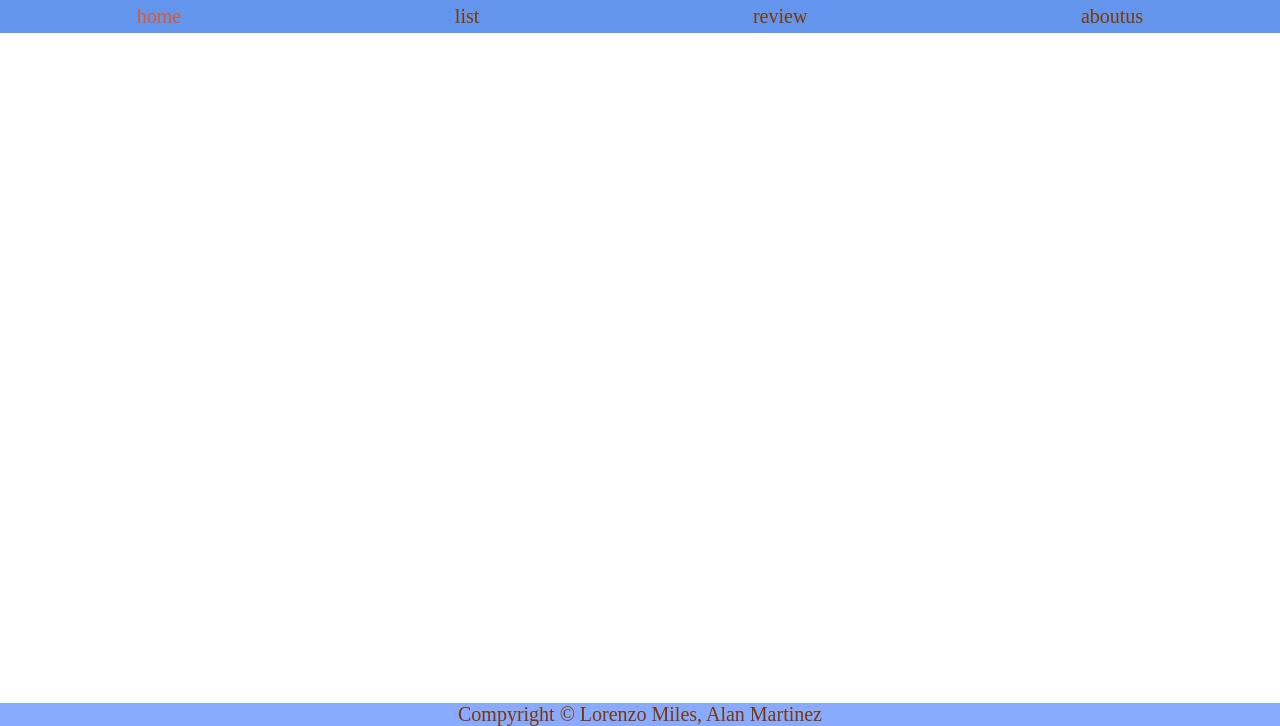
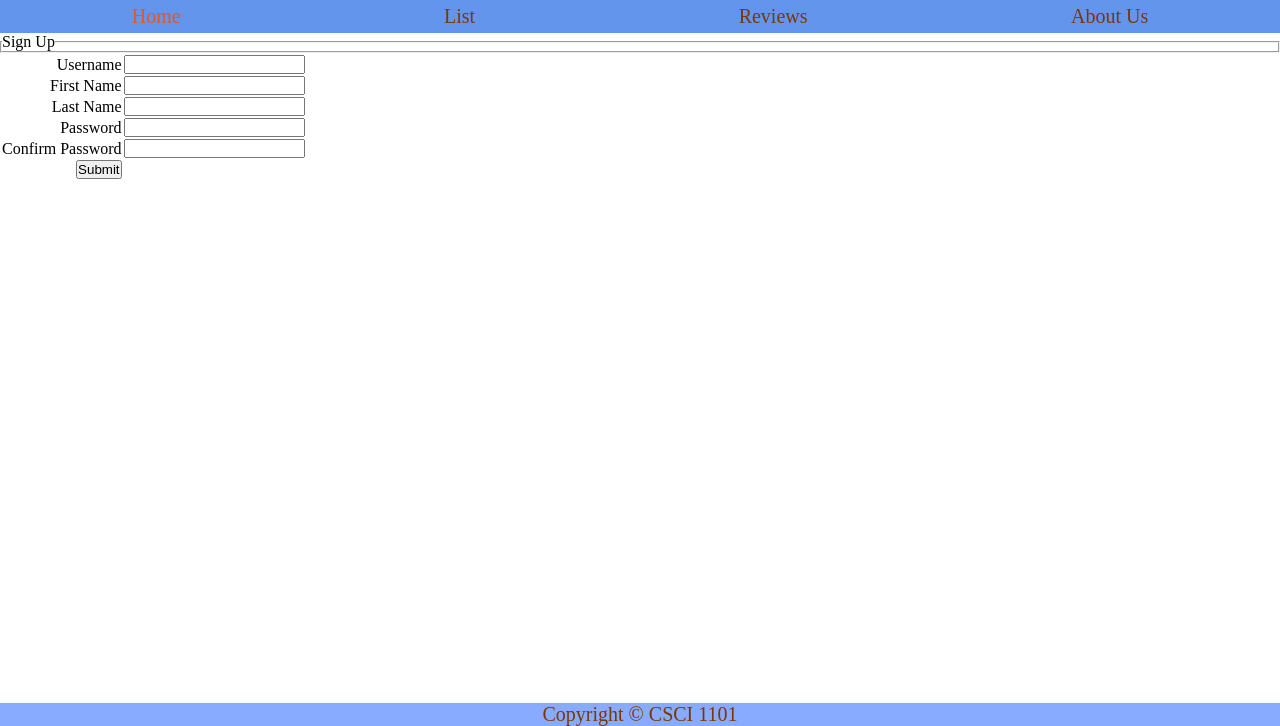
Before and after one commit to LorenzoMiles/LorenzoMiles.github.io, a plain HTML site: page index.html in a window 1280 px wide. Shown: the part 74-800 px from the top of the page. Drawn offline with Linux system fonts and the light colour scheme.

Commit message:
active changed

```diff
--- a/index.html
+++ b/index.html
@@ -1,7 +1,8 @@
 <html>
     <head>
-<title>Home</title>
-<link rel="stylesheet" href="styles.css">
+        <title>Home</title>
+        <link rel="stylesheet" href="styles.css"/>
+
     </head>
     <body>
         <header>
@@ -9,14 +10,46 @@
                 <h1>Music Review</h1>
             </div>
             <ul class="nav-bar">
-                <li><a class="active" href="index.html">home</a></li>
-                <li><a href="list.html">list</a></li>
-                <li><a href="reviews.html">review</a></li>
-                <li><a href="aboutus.html">aboutus</a></li>
+                <li><a class="active" href="index.html">Home</a></li>
+                <li><a href= "list.html">List</a></li>
+                <li><a href="cats.html">Reviews</a></li>
+                <li><a href="aboutUs.html">About Us</a></li>
             </ul>
         </header>
+        <div class="content">
+            <form>
+                <fieldset>
+                    <legend>Sign Up</legend>
+                </fieldset>
+                <table>
+                    <tr>
+                <td align="right"><label>Username</label></td>
+                <td> <Input type="text"/><br/></td>
+            </tr>
+            <tr>
+                <td align="right"><label> First Name </label></td>
+                <td><Input type="text"/><br></td>
+            </tr>
+            <tr>
+                <td align="right"><label> Last Name </label></td>
+                <td><Input type="text"/><br/></td>
+            </tr>
+            <tr>
+                <td align="right"><label> Password </label></td>
+                <td><Input type="password"/><br/></td>
+            </tr>
+            <tr>
+                <td align="right"><label> Confirm Password </label></td>
+                <td><Input type="password"/><br/></td>
+            </tr>
+            <tr>
+                <td align="right"><Input type="submit"/><br/></td>
+            </tr>
+            </table>
+            </form>
+        </div>
         <footer>
-            Compyright &copy; Lorenzo Miles, Alan Martinez
+            Copyright &copy; CSCI 1101
         </footer>
     </body>
 </html>
```
Also changed, not shown: list.html (+2 -2 lines), reviews.html (+4 -3 lines).
